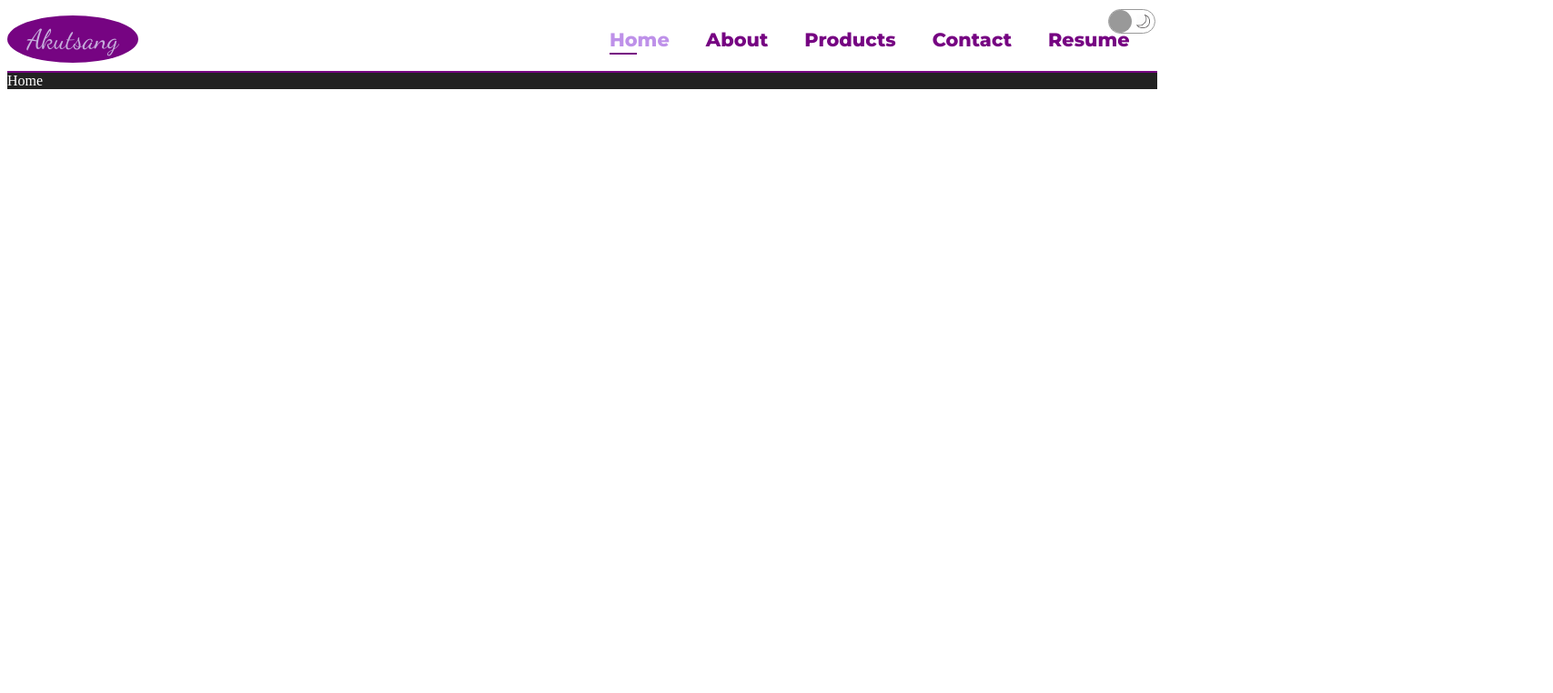
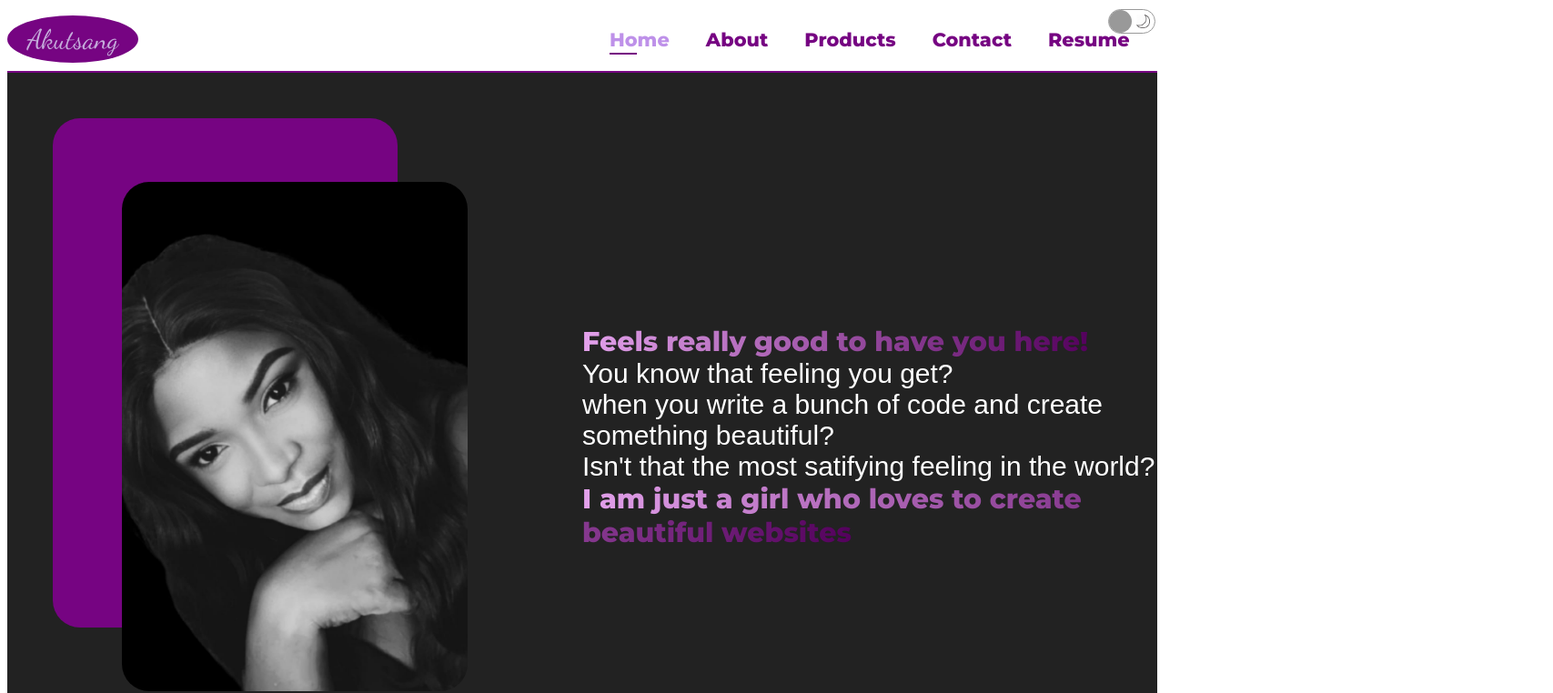
Before and after one commit to akuutsang/Rport, a React (Create React App) app in the folder rportfolio/: page /home in a window 1280 px wide. Shown: the top 762 px of the page at 91% size, 1707 px wide, since content can reach past the window. Built offline with nearby package versions, Linux system fonts and the light colour scheme; grey boxes are pictures that could not be loaded; a web font is replaced by a local one.

Commit message:
install gh-pages

```diff
--- a/rportfolio/package.json
+++ b/rportfolio/package.json
@@ -40,5 +40,8 @@
       "last 1 firefox version",
       "last 1 safari version"
     ]
+  },
+  "devDependencies": {
+    "gh-pages": "^6.0.0"
   }
 }
--- a/rportfolio/src/components/Home.jsx
+++ b/rportfolio/src/components/Home.jsx
@@ -1,7 +1,18 @@
 import React from "react";
+import About from "./about/About";
+import Contact from "./contact/Contact";
+import Intro from "./intro/Intro";
+import ProductsList from "./ProductList/ProductsList";
 
 function Home() {
-  return <div>Home</div>;
+  return (
+    <div>
+      <About />
+      <Intro />
+      <ProductsList />
+      <Contact />
+    </div>
+  );
 }
 
 export default Home;
```
Also changed, not shown: 1 other file (tests, documents, lock files or other folders).
